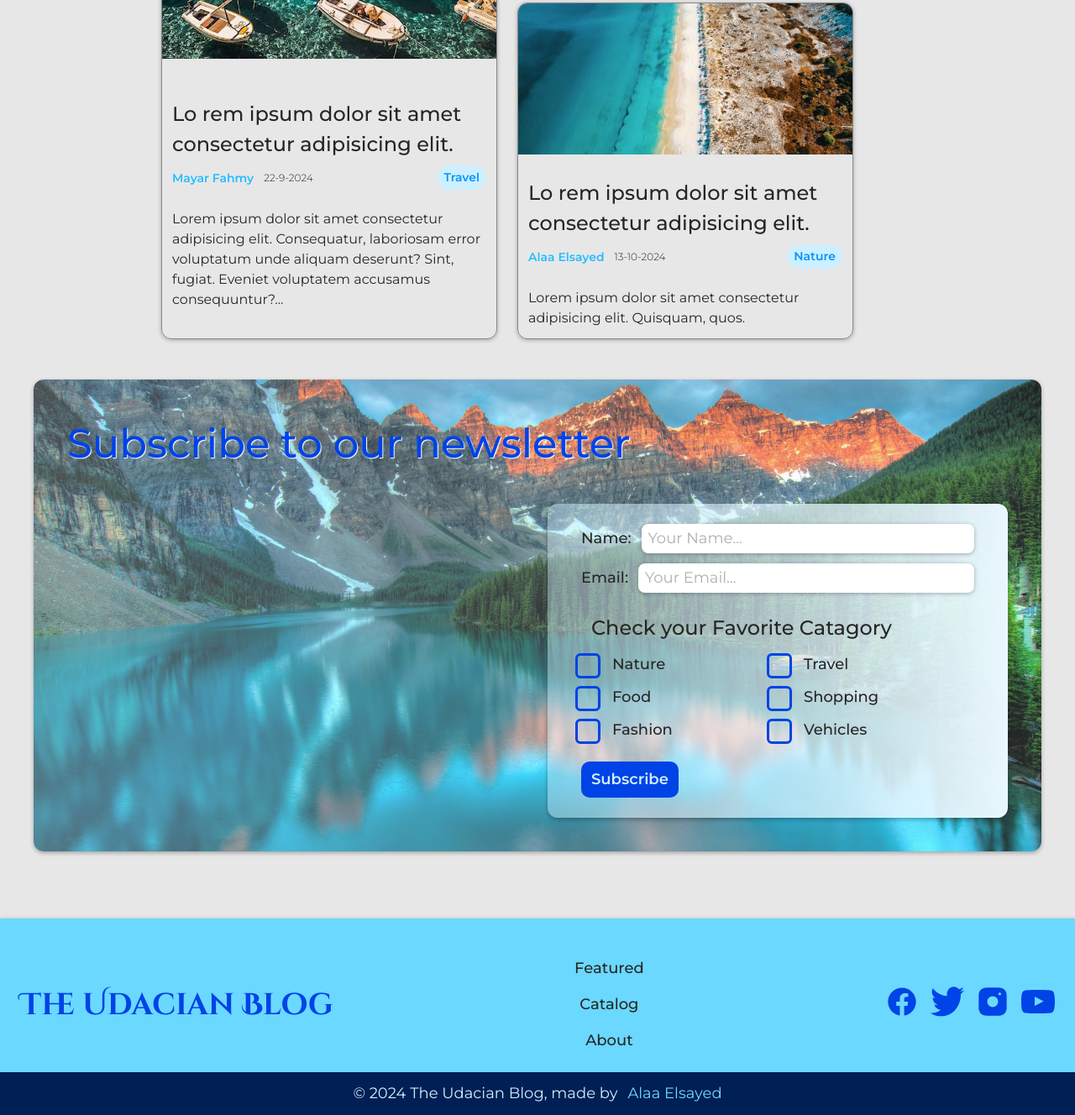
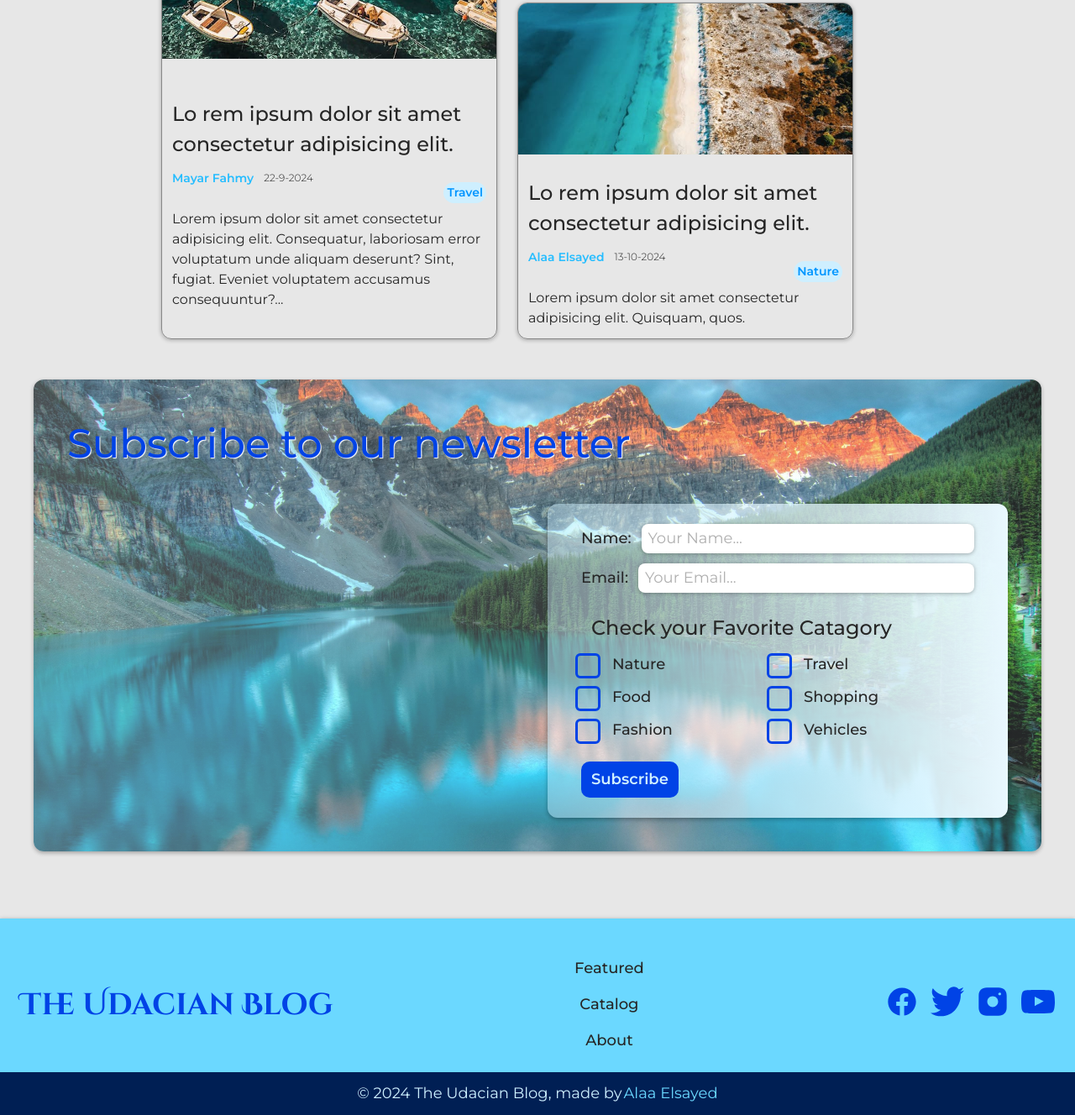
Before and after one commit to alaa-electr0n/udacity-blog, a plain HTML site: page index.html in a window 1280 px wide. Shown: the part 1368-2696 px from the top of the page at 84% size. Drawn offline with Linux system fonts and the light colour scheme.

Commit message:
fixing the copyright part of the footer in the responsive view

```diff
--- a/styles/componenets.css
+++ b/styles/componenets.css
@@ -149,7 +149,7 @@ input {
 
     & a {
       color: var(--secondary-color);
-      margin-left: 1ch;
+      margin-left: 2px;
     }
   }
 }
@@ -160,8 +160,10 @@ input {
     gap: 1.2rem;
   }
   .footer .footer__copyright {
-    padding: 1.2rem 0;
+    padding: 1rem 0;
     font-size: var(--small-text-size);
+    display: flex;
+    flex-wrap: wrap;
   }
 }
 
--- a/styles/hompage.css
+++ b/styles/hompage.css
@@ -175,14 +175,14 @@
     font-weight: 600;
     font-size: var(--small-text-size);
     background-color: var(--bg-span-color);
-    padding: 0.4rem 0.8rem;
+    padding: 0.2rem 0.4rem;
     border-radius: 100px;
     display: flex;
     align-items: center;
     justify-content: center;
 
     position: absolute;
-    top: -5px;
+    top: 15px;
     right: 0;
   }
 
```
